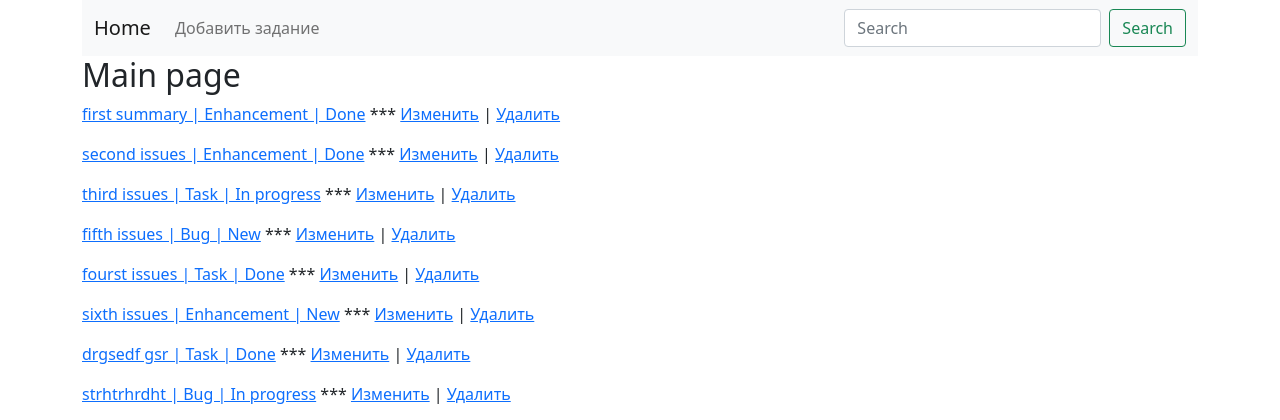
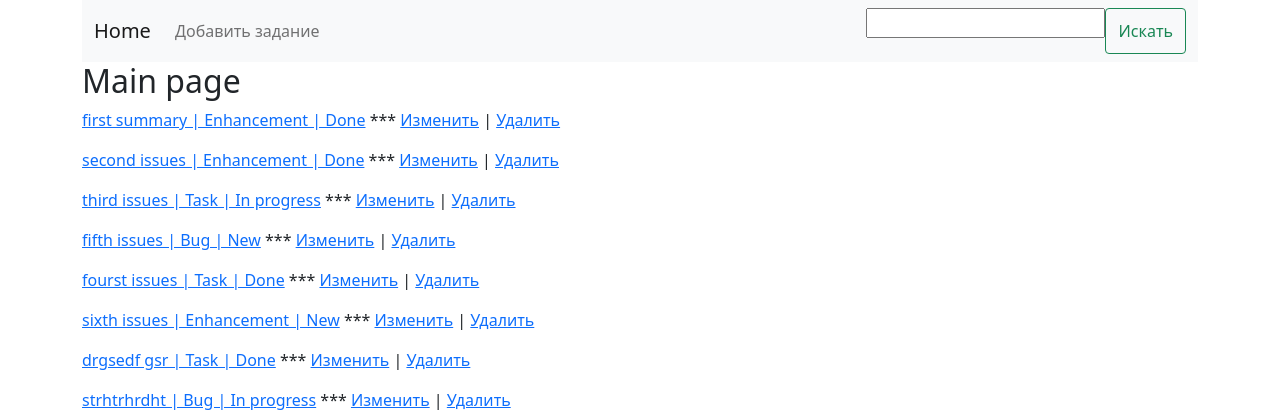
Before and after one commit to pythonDev161221/month_7_issue_tracker, a Django app: page / in a window 1280 px wide. Shown: the top 420 px of the page. Run offline with Django 4.2, Linux system fonts and the light colour scheme; data comes from the database, SQL or seed files in the repository.

Commit message:
search in index is improved add search_form.html and use form in forms.py

```diff
--- a/issue_tracker/webapp/templates/index.html
+++ b/issue_tracker/webapp/templates/index.html
@@ -2,8 +2,9 @@
 
 {% block search %}
       <form class="d-flex" method="get" action="{% url 'search_view' %}">
-        <input class="form-control me-2" name="search" type="search" placeholder="Search" aria-label="Search">
-        <button class="btn btn-outline-success" type="submit">Search</button>
+      {% include 'partial/search_form.html' %}
+{#        <input class="form-control me-2" name="search" type="search" placeholder="Search" aria-label="Search">#}
+{#        <button class="btn btn-outline-success" type="submit">Search</button>#}
       </form>
 {% endblock %}
 
--- /dev/null
+++ b/issue_tracker/webapp/templates/partial/search_form.html
@@ -0,0 +1,6 @@
+    {% csrf_token %}
+
+{% for field in form %}
+    <p>{{ field }}</p>
+{% endfor %}
+<button class="btn btn-outline-success" type="submit">Искать</button>
--- a/issue_tracker/webapp/views.py
+++ b/issue_tracker/webapp/views.py
@@ -14,6 +14,8 @@ class IndexView(TemplateView):
     def get_context_data(self, **kwargs):
         issues = Issue.objects.all()
         kwargs['issues'] = issues
+        form = SearchForm()
+        kwargs['form'] = form
         return kwargs
 
 
@@ -21,13 +23,11 @@ class SearchView(View):
     def get(self, request, *args, **kwargs):
         form = SearchForm()
         search = request.GET.get('search')
+        if not search:
+            return redirect('index_view')
         issues = Issue.objects.filter(summary=search)
-        context = {"issues": issues}
+        context = {"issues": issues, "form": form}
         return render(request, 'index.html', context)
-
-        # form = SearchForm()
-        # kwargs['form'] = form
-
 
 
 class IssueView(TemplateView):
```
